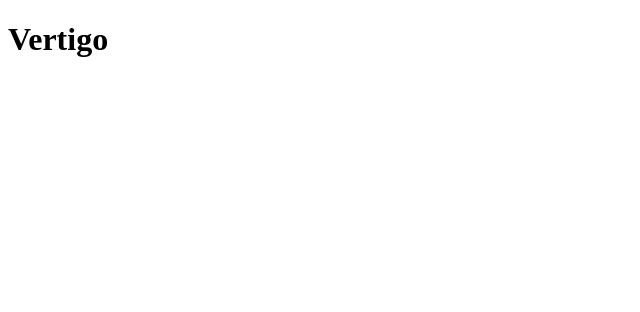
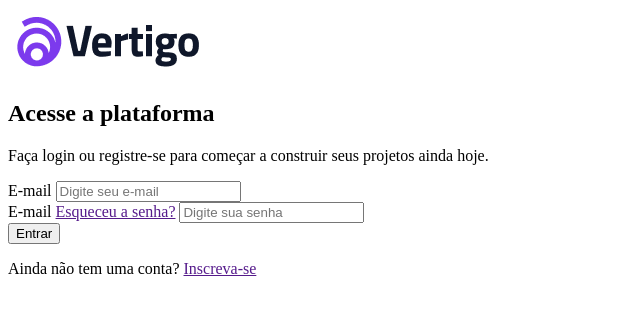
Before and after one commit to artursodre/projeto-vertigo, a plain HTML site: page index.html in a window 1280 px wide. Shown: the whole page, without its empty margins (0-640 px from the left). Drawn offline with Linux system fonts and the light colour scheme.

Commit message:
atualização - HTML terminado

```diff
--- a/index.html
+++ b/index.html
@@ -7,6 +7,35 @@
     <title>Vertigo</title>
 </head>
 <body>
-    <h1>Vertigo</h1>
+    <header>
+        <img src="./projeto-vertigo/logo.png" alt="Logo">
+    </header>
+
+    <main>
+        <section class="descricao">
+            <h1>Acesse a plataforma</h1>
+
+            <p>Faça login ou registre-se para começar a construir seus projetos ainda hoje.</p>
+        </section>
+
+        <section class="login">
+
+            <form action="">
+                <div class="input-box">
+                    <label for="email">E-mail</label>
+                <input type="email" placeholder="Digite seu e-mail" id="email">
+                </div>
+                <div class="input-box">
+                    <label for="aenha">E-mail</label>
+                    <a href="">Esqueceu a senha?</a>
+                <input type="password" placeholder="Digite sua senha" id="senha">
+                </div>
+               <button>Entrar</button>
+            </form>
+            <p>
+                Ainda não tem uma conta? <a href="">Inscreva-se</a>
+            </p>
+        </section>
+    </main>
 </body>
 </html>
```
